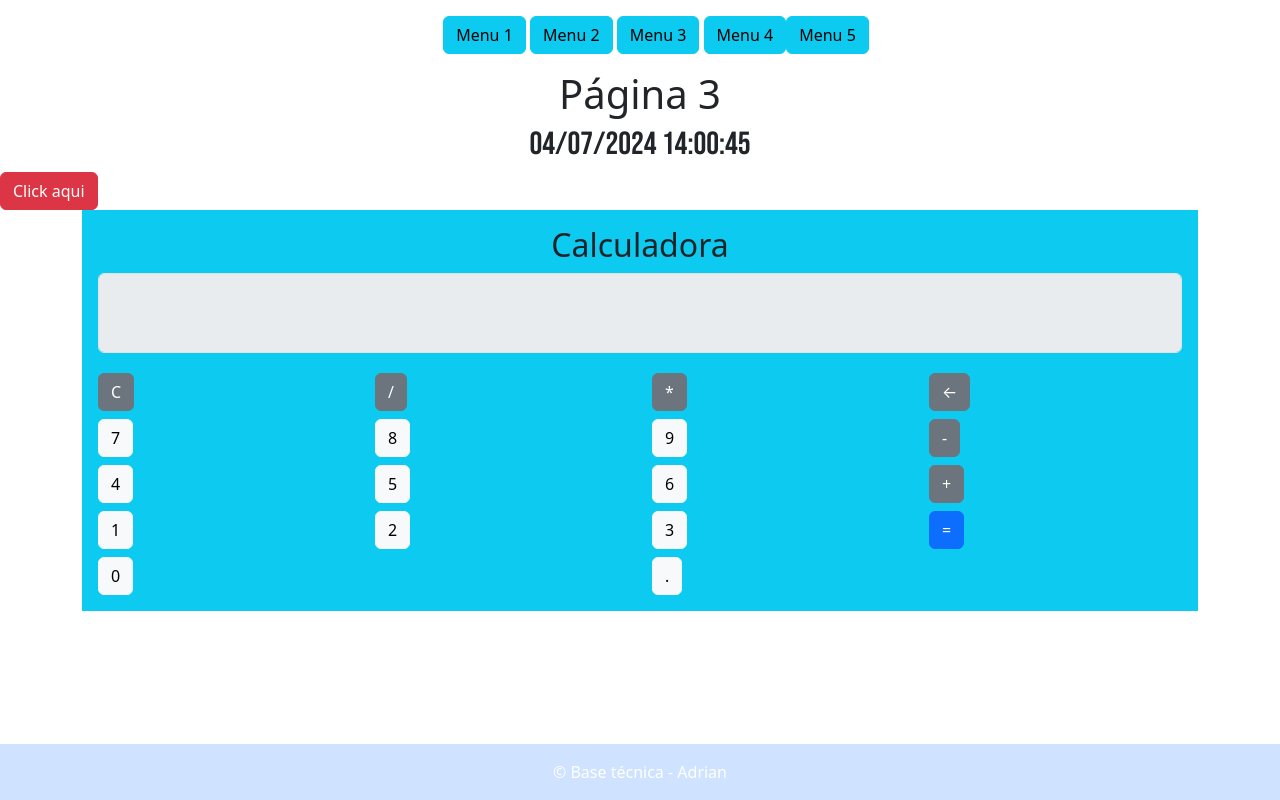
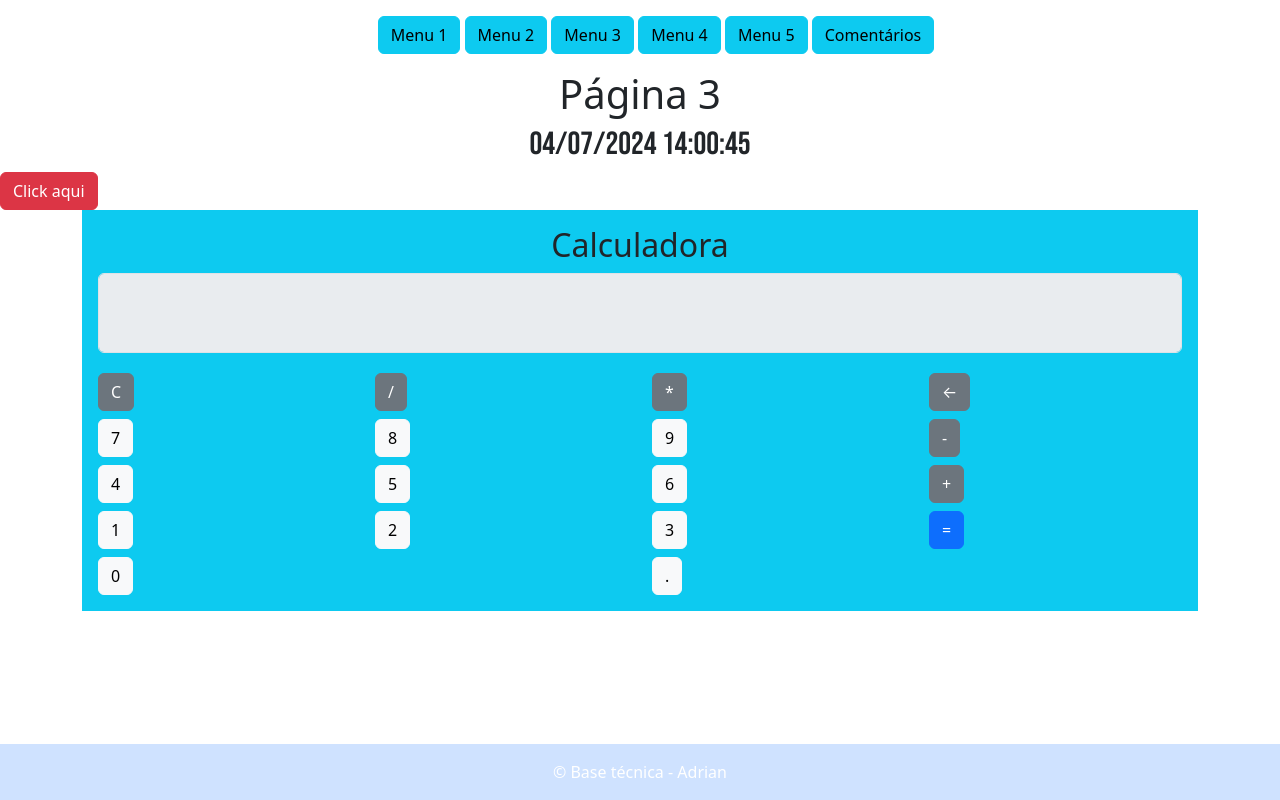
Before and after one commit to adriannsx7/meu_site, a plain HTML site: page Menu3.html in a window 1280 px wide. Drawn offline with nearby package versions, Linux system fonts and the light colour scheme; a web font is replaced by a local one.

Commit message:
Update Menu3.html

```diff
--- a/Menu3.html
+++ b/Menu3.html
@@ -37,16 +37,25 @@
               <a type="button" class="btn btn-info" href="index.html">
                         <li class="menu">Menu 1</li>
                     </a>
+
                     <a type="button" class="btn btn-info" href="Menu2.html">
                         <li class="menu">Menu 2</li>
                     </a>
+
                     <a type="button" class="btn btn-info" href="Menu3.html">
                         <li class="menu">Menu 3</li>
                     </a>
+
                     <a type="button" class="btn btn-info" href="Menu4.html">
                         <li class="menu">Menu 4</li>
+                    </a>
+
                     <a type="button" class="btn btn-info" href="Menu5.html">
                         <li class="menu">Menu 5</li>
+                    </a>
+
+                    <a type="button" class="btn btn-info" href="comentarios.html">
+                        <li class="menu">Comentários</li>
                     </a>
             </ul>
         </nav>
```
Lines whose indentation alone changed are shown as unchanged.
